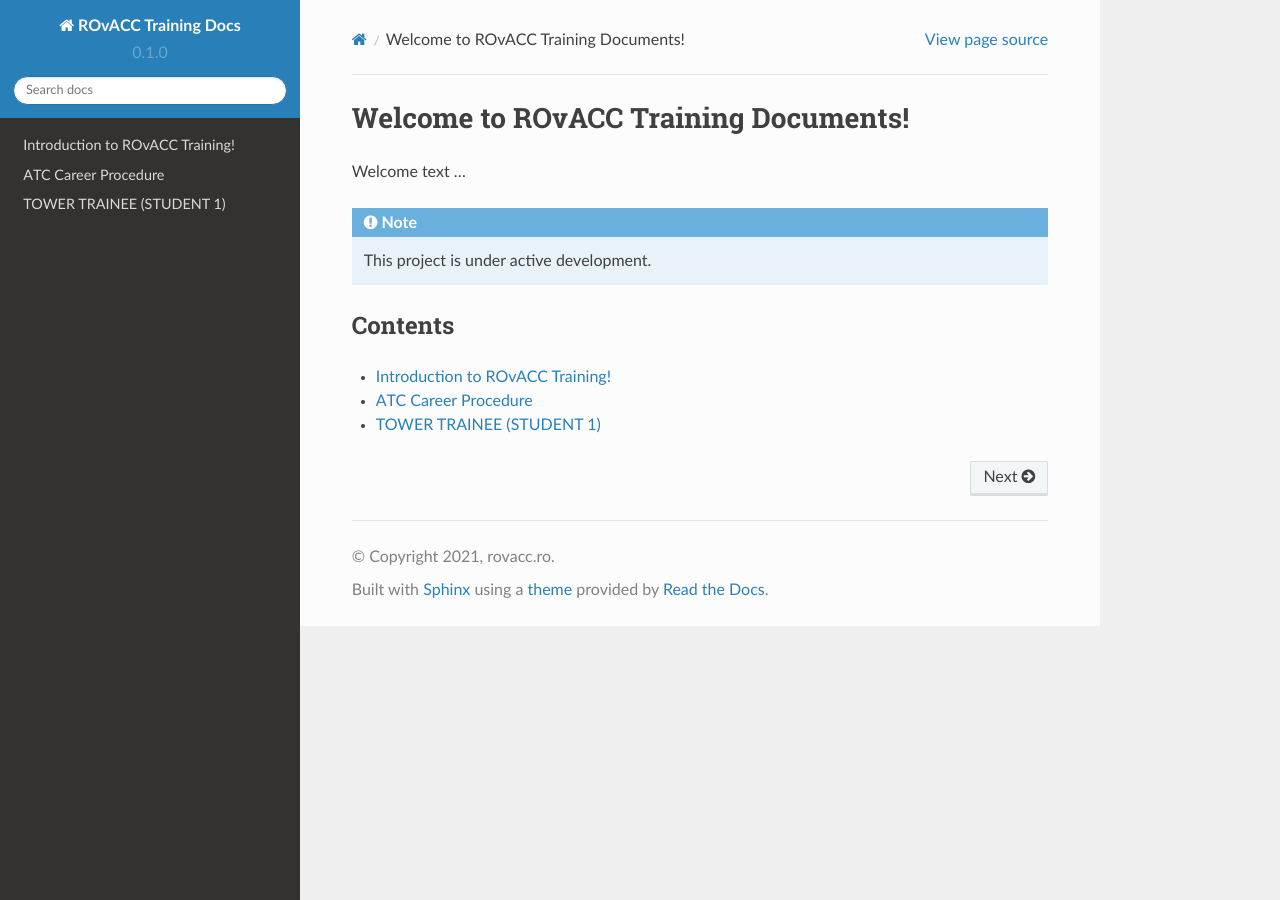
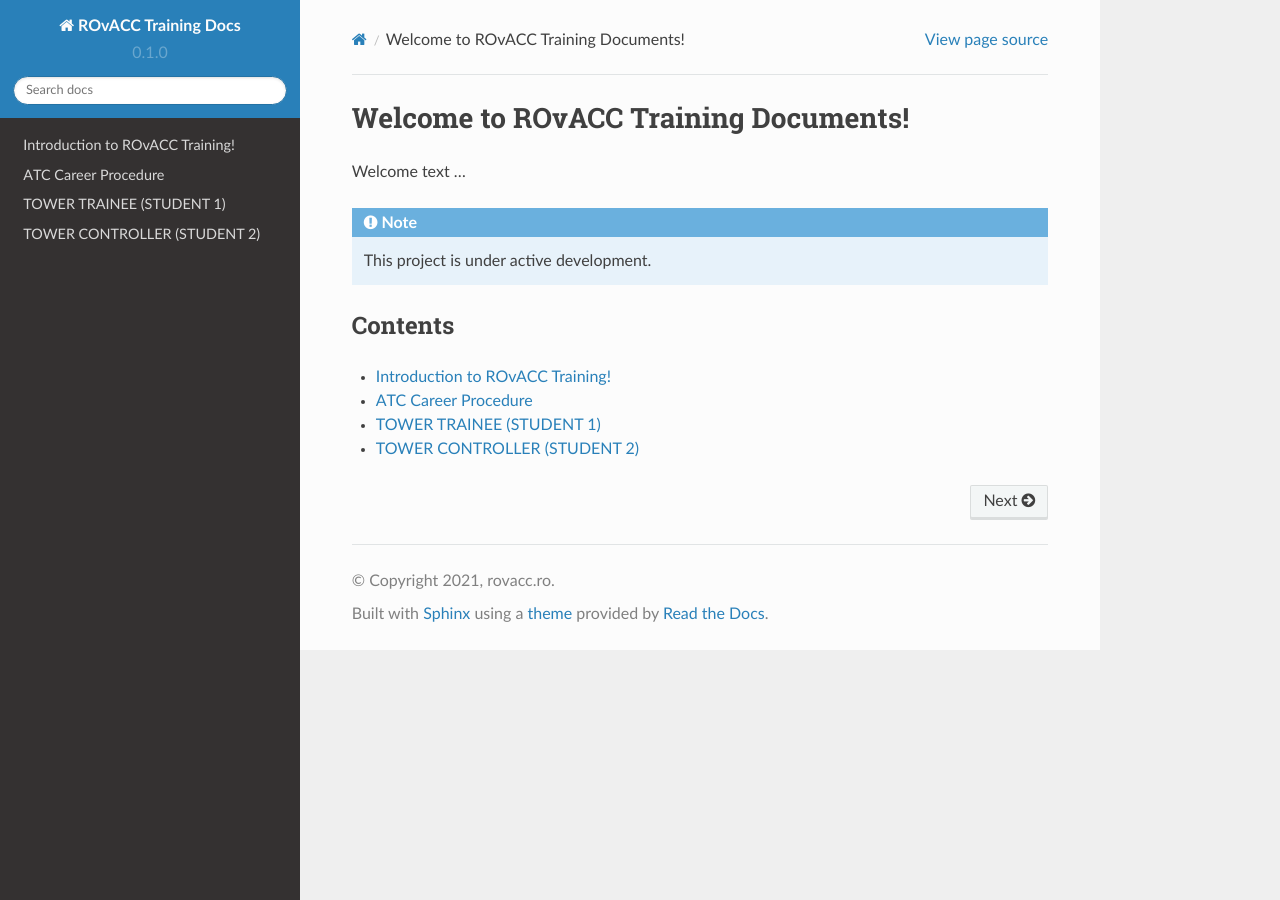
Before and after one commit to ROvACC/training-docs, a Sphinx documentation site: the page built from docs/source/index.rst, in a window 1280 px wide. Built offline with Sphinx 7.4.7 and the Read the Docs theme 2.0.0, drawn with Linux system fonts in a browser that asks for light colours.

Commit message:
student 2 title

```diff
--- a/docs/source/index.rst
+++ b/docs/source/index.rst
@@ -16,3 +16,4 @@ Contents
    introduction
    career
    student_1
+   student_2
--- /dev/null
+++ b/docs/source/student_2.rst
@@ -0,0 +1,2 @@
+TOWER CONTROLLER (STUDENT 2)
+############################
```
Also changed, not shown: 1 other file.
